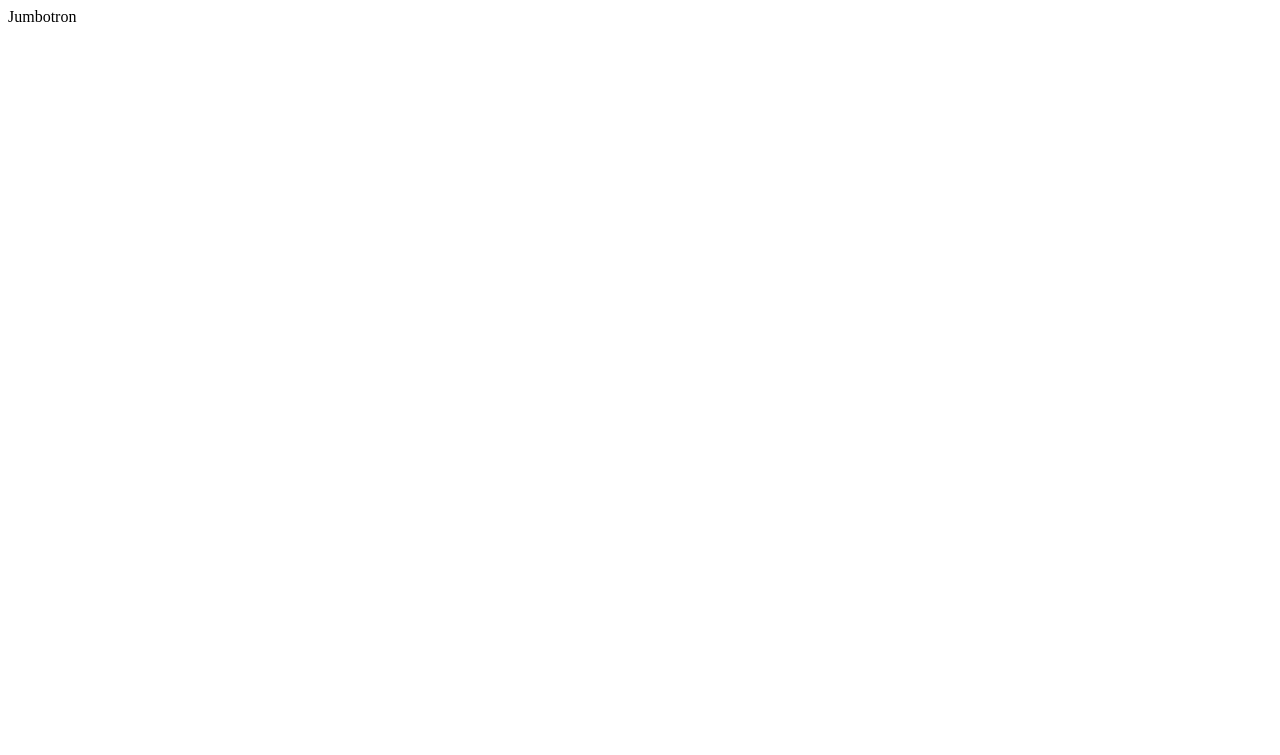
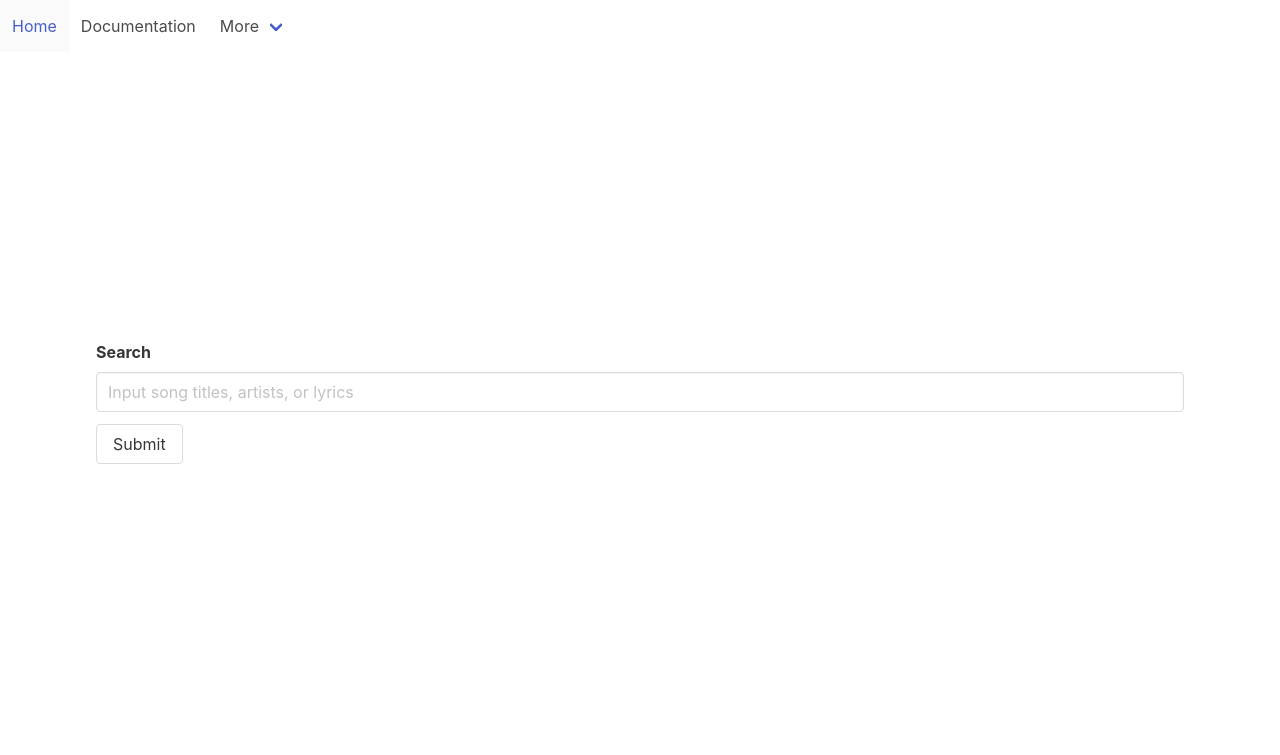
Before and after one commit to kdassign/Mellifluous, a plain HTML site: page index.html in a window 1280 px wide. Drawn offline with nearby package versions, Linux system fonts and the light colour scheme.

Commit message:
minimum working homepage

```diff
--- a/index.html
+++ b/index.html
@@ -8,18 +8,55 @@
     <title>Document</title>
 </head>
 <body>
+    <link rel="stylesheet" href="https://cdn.jsdelivr.net/npm/bulma@0.9.3/css/bulma.min.css">
+    <title>Mellifluous</title>
+</head>
+<body>
 
-<div class="jumbotron">Jumbotron</div>
+    <nav class="navbar" role="navigation" aria-label="main navigation">
 
-<div class="card">
-    <div class="search-bar"></div>
-    <div class="drop-down"></div>
-    <div class="submit-btn"></div>
+        <div id="navbarBasicExample" class="navbar-menu">
+          <div class="navbar-start">
+            <a class="navbar-item">
+              Home
+            </a>
 
-</div>
+            <a class="navbar-item">
+              Documentation
+            </a>
 
+            <div class="navbar-item has-dropdown is-hoverable">
+              <a class="navbar-link">
+                More
+              </a>
 
+              <div class="navbar-dropdown">
+                <a class="navbar-item">
+                  GitHub
+                </a>
+                <a class="navbar-item">
+                  Contact
+                </a>
+              </div>
+            </div>
+          </div>
+        </div>
+      </nav>
 
+    <section class="section is-large">
+
+        <div class="field container">
+            <label id="searchEl" class="label">Search</label>
+            <div class="control">
+            <input class="input" type="text" placeholder="Input song titles, artists, or lyrics">
+            </div>
+        </div>
+
+        <div class="container">
+            <button id="submit" class="button">Submit</button>
+        </div>
+
+    </section>
     <script src="https://code.jquery.com/jquery-3.5.1.min.js"></script>
     <script src='./assets/js/script.js'></script>
 </body>
```
